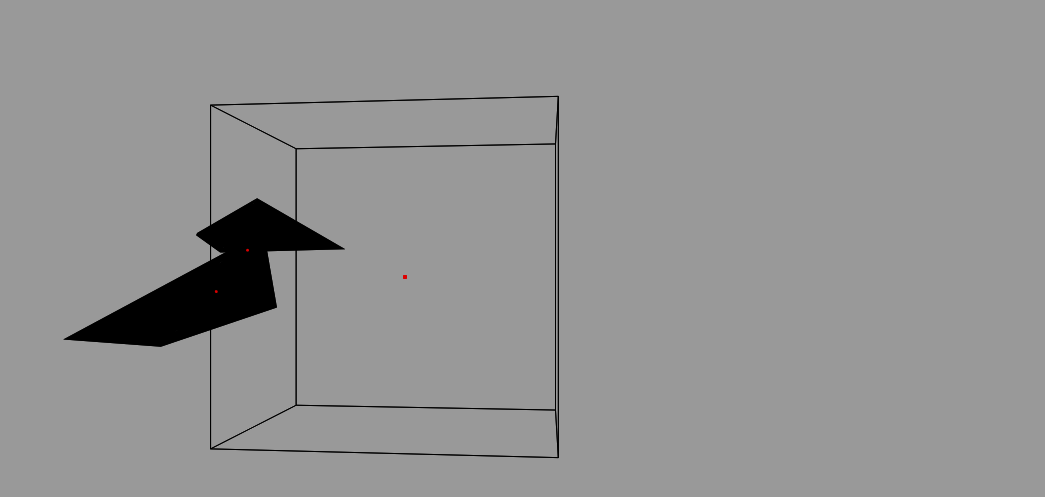
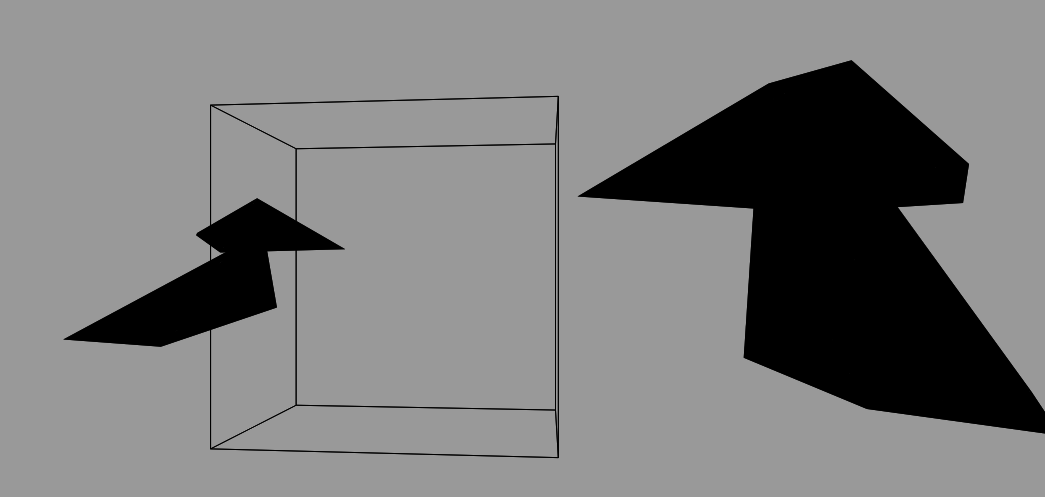
Before and after one commit to proller-art/crow-sim, a plain HTML site: page index.html in a window 1280 px wide. Shown: the part 123-620 px from the top of the page, without its empty margins (235-1280 px from the left). Drawn offline with Linux system fonts and the light colour scheme.

Commit message:
Update index.html

```diff
--- a/index.html
+++ b/index.html
@@ -305,14 +305,14 @@ class Solid {
 					drawnPolygon.points[j].y += relatedPoint.y;
 					drawnPolygon.points[j].z += relatedPoint.z;
 				}
-				relatedPoint.draw();
+				//relatedPoint.draw();
 			} else {
 				for (var j = 0; j < drawnPolygon.points.length; j++) {
 					drawnPolygon.points[j].x += this.origin.x;
 					drawnPolygon.points[j].y += this.origin.y;
 					drawnPolygon.points[j].z += this.origin.z;
 				}
-				this.origin.draw();
+				//this.origin.draw();
 			}
 
 			// draw the polygon
@@ -384,6 +384,9 @@ const cube = new Solid(polyCube, new Point(0, 0, 0), 3);
 const body = new Solid(polyBody, new Point(0, 0, 0), 12);
 const head = new Solid(polyHead, new Point(0, -5, 4), 1, body);
 
+const body2 = new Solid(polyBody, new Point(0, 0, 0), 12);
+const head2 = new Solid(polyHead, new Point(0, -5, 4), 1, body2);
+
 let timer = 0;
 function render() {
 	// Clear the scene from top left to bottom right
@@ -391,16 +394,24 @@ function render() {
 
 	//cube.origin = new Point(Math.sin(timer/100)*300, Math.sin(timer/150)*50, Math.cos(timer/200)*100);
 	body.origin = new Point(Math.sin(timer/25)*500, Math.sin(timer/5)*30+30, Math.cos(timer/25)*500);
+	body2.origin = new Point(-Math.sin(timer/25)*500, Math.sin(timer/5)*30+30, -Math.cos(timer/25)*500);
 	head.origin = new Point(0, Math.sin(timer/10)*20 -40, 50);
+	head2.origin = new Point(0, Math.sin(timer/10)*20 -40, 50);
 	//head.origin = new Point(0,-10,50);
 
 	cube.rotation = [0, -timer/100, 0];
 
 	body.rotation = [0, Math.PI/2 + timer/25 + Math.sin(timer/5)/5, Math.sin(timer/5)/12];
 	head.rotation = [Math.cos(timer/10)/20, Math.PI/8, 0];
+	body2.rotation = [0, Math.PI/2*3 + timer/25 + Math.sin(timer/5)/5, Math.sin(timer/5)/12];
+	//body2.rotation = [timer/10, timer/15, timer/20];
+	head2.rotation = [Math.cos(timer/10)/20, Math.PI/8, 0];
+
 	cube.draw(true);
 	body.draw(false);
 	head.draw(false);
+	body2.draw(false);
+	head2.draw(false);
 
 	timer++;
 
```
